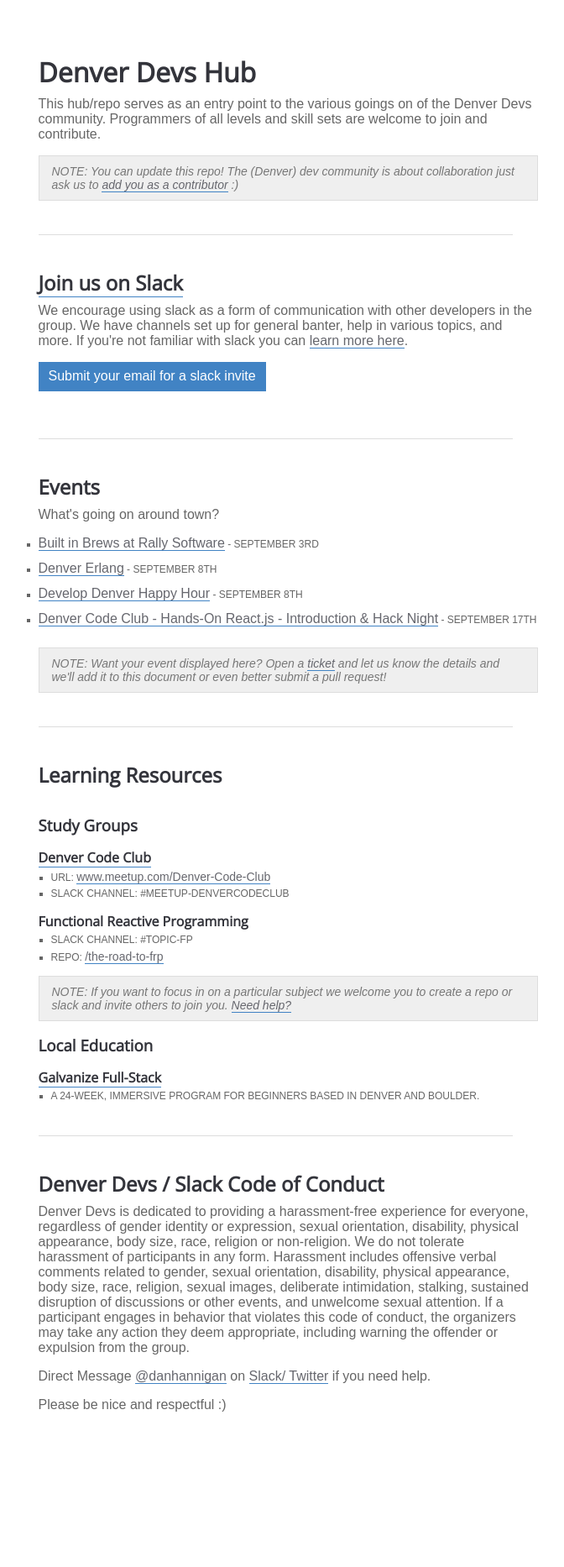
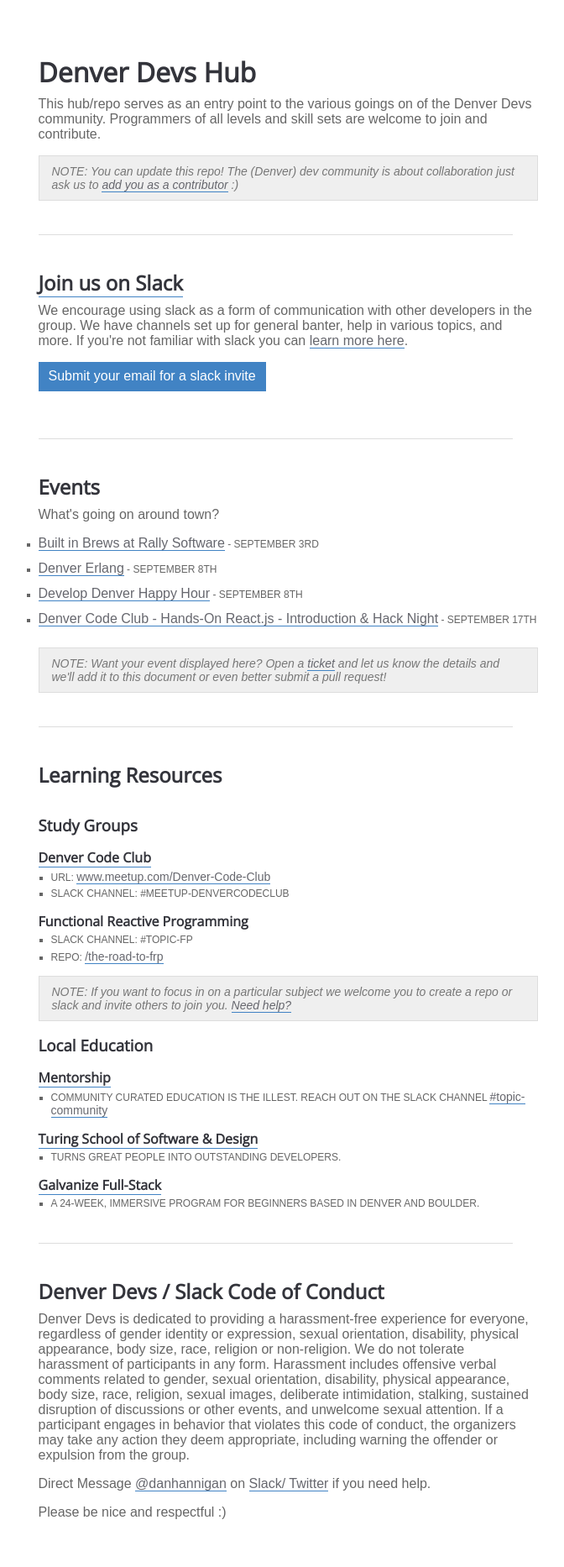
Before and after one commit to Denver-Devs/-old-denver-devs.github.io, a Jekyll site: the page built from index.html, in a window 1280 px wide. Shown: the whole page at 84% size, without its empty margins (297-969 px from the left). Built offline with Jekyll 4.4.1, drawn with Linux system fonts in a browser that asks for light colours; some web fonts are replaced; before the commit the page ends 1738 px from its top, so only the background shows below that.

Commit message:
Update local education resources
Mentorship and Turing

```diff
--- a/index.html
+++ b/index.html
@@ -99,6 +99,16 @@
 
   <h3>Local Education</h3>
 
+  <h4><a href="https://denver-devs.slack.com/messages/topic-mentor/">Mentorship</a></h4>
+  <ul class="ul-sub">
+    <li>Community curated education is the illest. Reach out on the slack channel <a href="https://denver-devs.slack.com/messages/topic-mentor/">#topic-community</a></li>
+  </ul>
+
+  <h4><a href="http://turing.io/">Turing School of Software & Design</a></h4>
+  <ul class="ul-sub">
+    <li>Turns great people into outstanding developers.</li>
+  </ul>
+
   <h4><a href="http://www.galvanize.com/courses/full-stack/">Galvanize Full-Stack</a></h4>
   <ul class="ul-sub">
     <li>A 24-week, immersive program for beginners based in Denver and Boulder.</li>
```
